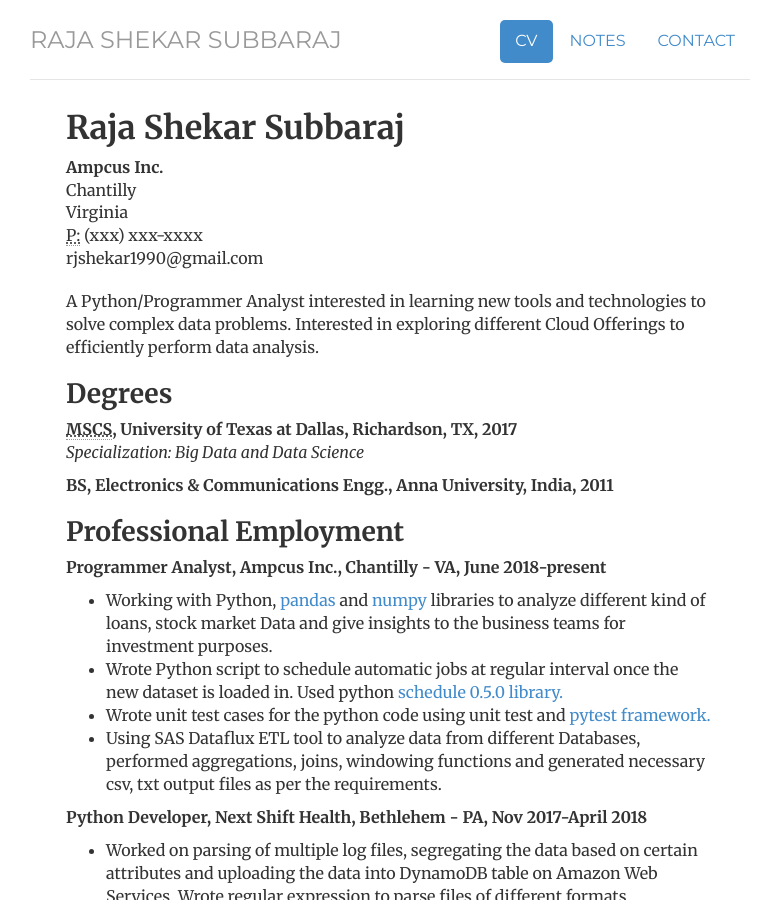
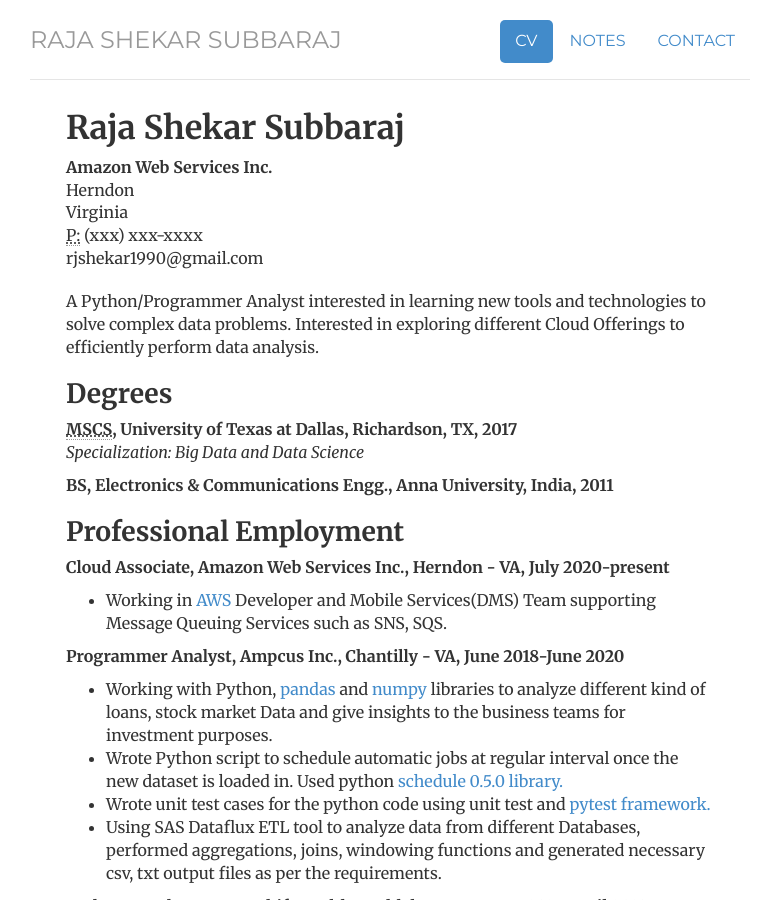
Before and after one commit to rjshekar90/github_website, a Jekyll site: the page built from cv/index.html, in a window 1280 px wide and 900 px high. Shown: the whole window, without its empty margins (250-1012 px from the left). Built offline with Jekyll 4.4.1, drawn with Linux system fonts in a browser that asks for light colours.

Commit message:
aws updates

```diff
--- a/cv/index.html
+++ b/cv/index.html
@@ -13,9 +13,9 @@
 				<div itemscope itemtype="http://data-vocabulary.org/Person">
 				<span itemprop="name"><h1>Raja Shekar Subbaraj</h1></span>
 				<address>
-				<span itemprop="affiliation"><strong>Ampcus Inc.</strong><br></span>
+				<span itemprop="affiliation"><strong>Amazon Web Services Inc.</strong><br></span>
 				<!--<span itemprop="affiliation">Michigan Publishing<br></span>-->
-                Chantilly<br>
+                Herndon<br>
 				Virginia<br>
                 <abbr title="phone">P:</abbr> (xxx) xxx-xxxx<br>
 				<span class="obfuscate">moc.liamg@0991rakehsjr</span>
@@ -31,7 +31,12 @@
 				<p><strong>BS, Electronics &amp; Communications Engg., Anna University, India, 2011</strong></p>
 
 				<h2>Professional Employment</h2>
-				<p><strong>Programmer Analyst, Ampcus Inc., Chantilly - VA, June 2018-present</strong></p>
+				<p><strong>Cloud Associate, Amazon Web Services Inc., Herndon - VA, July 2020-present</strong></p>
+				<ul>
+				<li>Working in <a href="https://aws.amazon.com/" title="AWS">AWS</a> Developer and Mobile Services(DMS) Team supporting Message Queuing Services such as SNS, SQS.</li>
+				</ul>
+
+				<p><strong>Programmer Analyst, Ampcus Inc., Chantilly - VA, June 2018-June 2020</strong></p>
 				<ul>
 				<li>Working with Python, <a href="https://pandas.pydata.org/" title="pandas">pandas</a> and <a href="http://www.numpy.org/" title="numpy">numpy</a> libraries to analyze different kind of loans, stock market Data and give insights to the business teams for investment purposes.</li>
 				<li>Wrote Python script to schedule automatic jobs at regular interval once the new dataset is loaded in. Used python<a href="https://pypi.org/project/schedule/" title="schedule lib"> schedule 0.5.0 library. </a></li>
```
